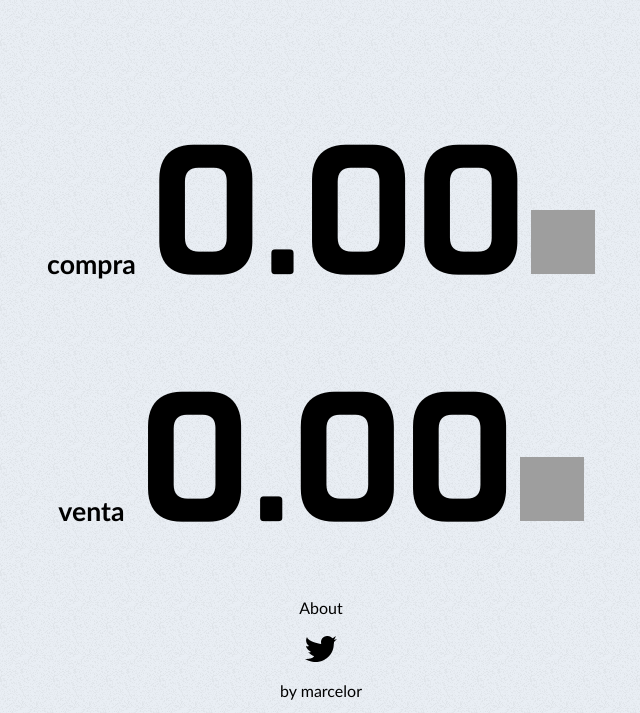
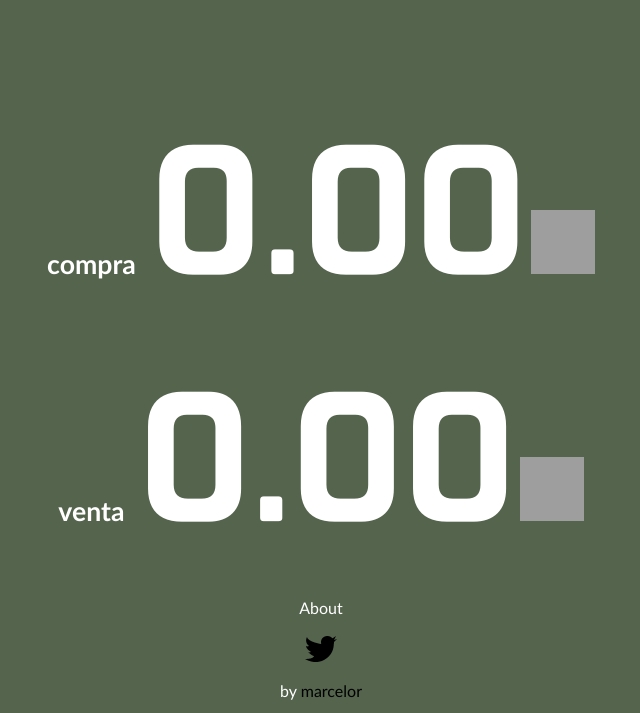
Before and after one commit to marcelor/xchange, a Flask app: template templates/home.html in a window 1280 px wide. Shown: the top 713 px of the page, without its empty margins (319-959 px from the left). Run offline with Flask 2, Linux system fonts and the light colour scheme; the template is opened without the code that fills it: most values are stand-ins (such as "Sample title", 1, 10 or a date in 2020); grey boxes are pictures that could not be loaded.

Commit message:
Css themes

```diff
--- a/static/style.css
+++ b/static/style.css
@@ -1,8 +1,6 @@
 body {
     text-align: center;
     font-family: "Trebuchet MS",Verdana,Arial;
-    background: #8c9566;
-    background: url('/static/back.gif');
 }
 .size1 {
     font-size: 20pt;
--- /dev/null
+++ b/static/theme1.css
@@ -0,0 +1,3 @@
+body {
+    background: #c5cda6;
+}
--- /dev/null
+++ b/static/theme2.css
@@ -0,0 +1,4 @@
+body {
+    background: #55644d;
+    color: #fff;
+}
--- a/templates/home.html
+++ b/templates/home.html
@@ -3,6 +3,7 @@
       <title>Xchange</title>
       <link href='http://fonts.googleapis.com/css?family=Exo:700' rel='stylesheet' type='text/css'>
       <link rel="stylesheet" href="/static/style.css" type="text/css" />
+      <link rel="stylesheet" href="/static/theme2.css" type="text/css" />
 
       <link rel="apple-touch-icon" href="/static/touch-icon-iphone.png" />
       <link rel="apple-touch-icon" sizes="114x114" href="/static/touch-icon-iphone4.png" />
```
Also changed, not shown: static/back.gif (deleted).
